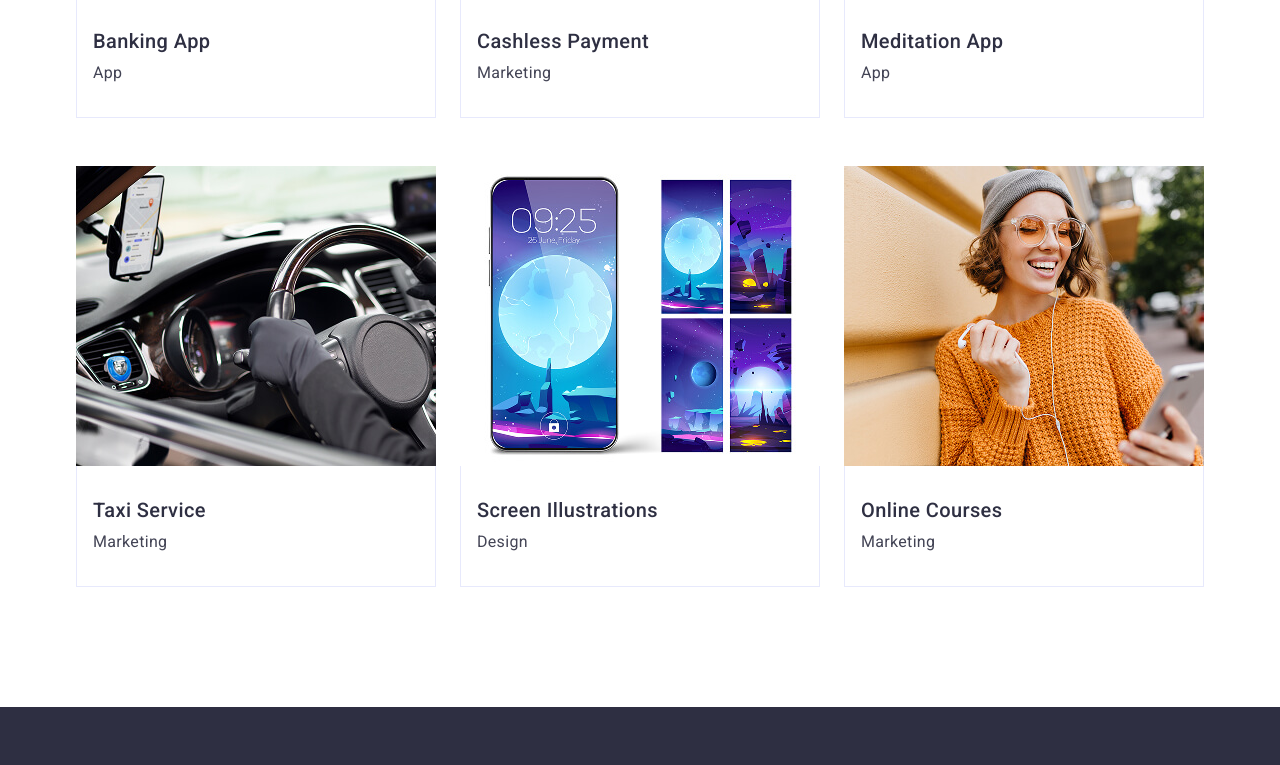
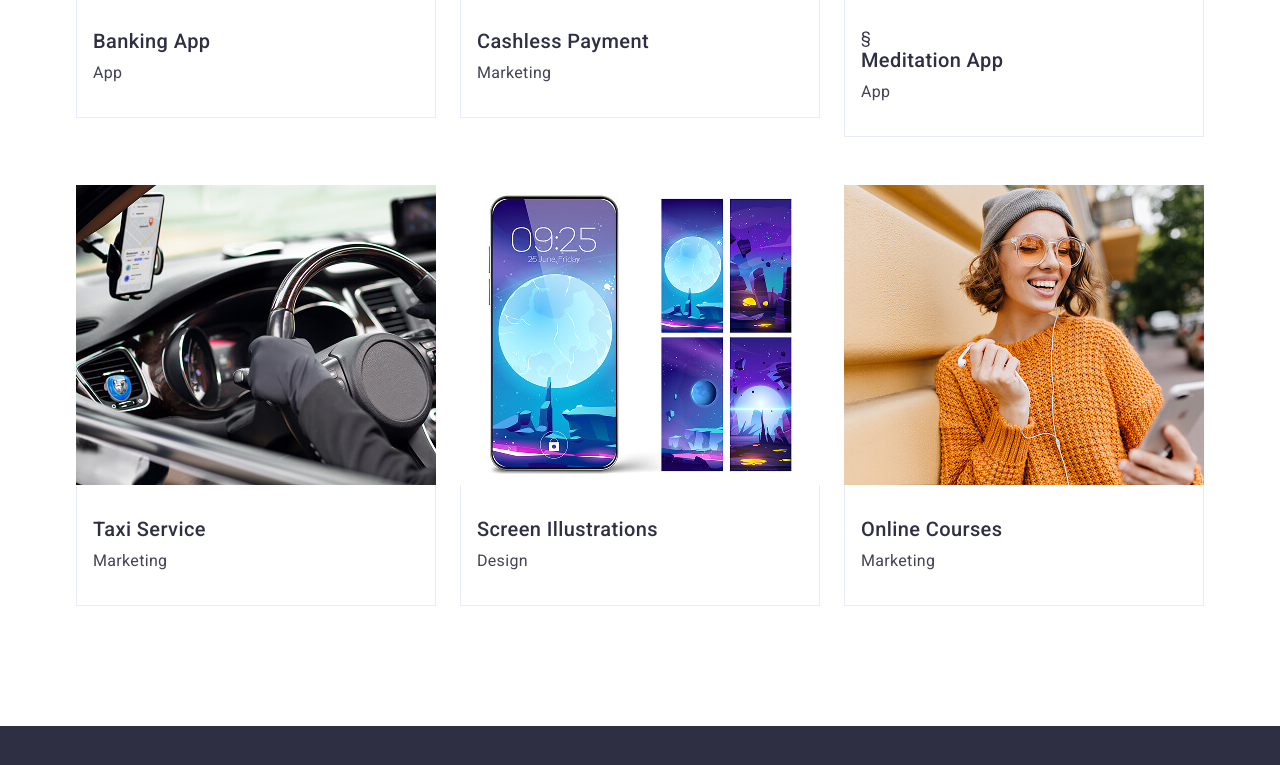
Before and after one commit to aleksiatrhv/goit-markup-hw-03, a plain HTML site: page index.html in a window 1280 px wide. Shown: the part 2779-3544 px from the top of the page. Drawn offline with nearby package versions, Linux system fonts and the light colour scheme.

Commit message:
added hw

```diff
--- a/index.html
+++ b/index.html
@@ -114,7 +114,7 @@
                     </li>
                     <li class="portfolio-list-item">
                         <img src="./images/meditation-app.jpg" alt="Meditation App" width="360" height="300" class="thumb">
-                        <div class="portfolio-list-meta">
+                        <div class="portfolio-list-meta">§
                             <h3 class="sub-title">Meditation App</h3>
                             <p class="text">App</p>
                         </div>
@@ -131,6 +131,7 @@
                         <div class="portfolio-list-meta">
                             <h3 class="sub-title">Screen Illustrations</h3>
                             <p class="text">Design</p>
+                        </div>
                     </li>
                     <li class="portfolio-list-item">
                         <img src="./images/online-courses.jpg" alt="Online Courses" width="360" height="300" class="thumb">
```
